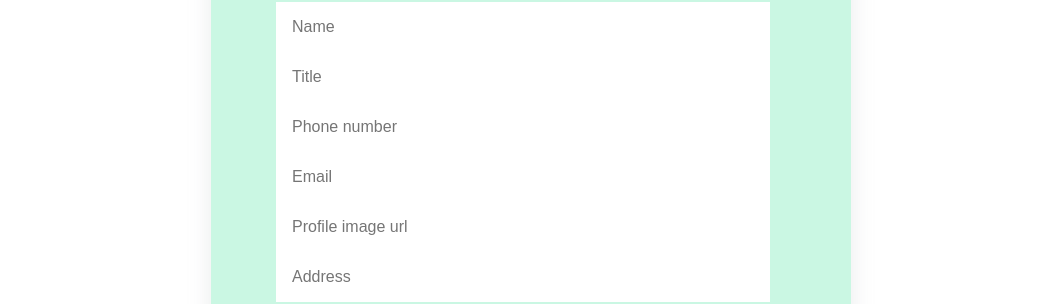
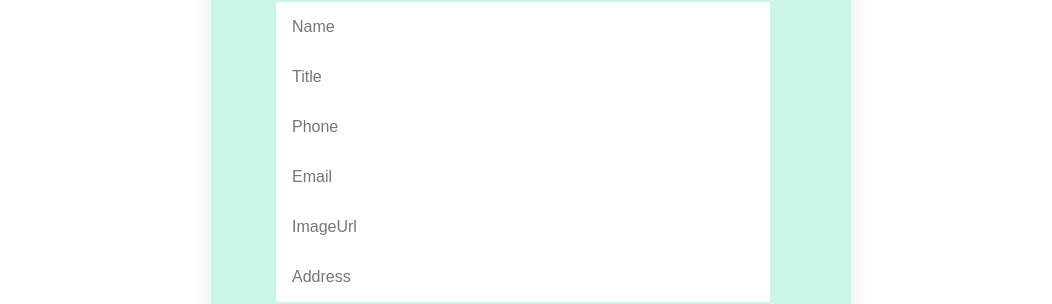
Before and after one commit to siduck/quickcv, a React (Create React App) app: page / in a window 1280 px wide. Shown: the part 229-533 px from the top of the page, without its empty margins (109-1161 px from the left). Built offline with nearby package versions, Linux system fonts and the light colour scheme.

Commit message:
refactor

```diff
--- a/src/components/Editor.js
+++ b/src/components/Editor.js
@@ -3,8 +3,16 @@ import React, { Component } from "react";
 
 import uniqid from "uniqid";
 
+import { personalData } from "../cvData";
+
 function Input(props) {
-  return <input type="text" placeholder={props.info} />;
+  return <input type="text" placeholder={props.info} onChange={fillData} />;
+}
+
+function fillData(e) {
+  let val = e.target.value;
+  personalData[e.target.placeholder] = val;
+  // console.log(personalData);
 }
 
 function PersonalInfo() {
@@ -14,10 +22,10 @@ function PersonalInfo() {
 
       <Input info="Name" />
       <Input info="Title" />
-      <Input info="Phone number" />
+      <Input info="Phone" />
       <Input info="Email" />
-      <Input info="Profile image url" />
-      <Input info="Address" style={{ background: "pink" }} />
+      <Input info="ImageUrl" />
+      <Input info="Address" />
 
       <h3>About me</h3>
       <Input info="Description" />
@@ -38,8 +46,6 @@ function SkillsList(props) {
   );
 }
 
-let skillsList = [];
-
 class Skills extends Component {
   constructor() {
     super();
@@ -54,21 +60,23 @@ class Skills extends Component {
     };
 
     this.addSkill = this.addSkill.bind(this);
-  }
-
-  addSkill() {
-    this.setState({
-      numberOfskills: this.state.numberOfskills + 1,
-    });
+    this.handleChange = this.handleChange.bind(this);
   }
 
   handleChange(e) {
     this.setState({
       skill: {
         desc: e.target.value,
-        percentage: "",
+        percentage: e.targe.value,
       },
     });
+  }
+  addSkill() {
+    this.setState({
+      numberOfskills: this.state.numberOfskills + 1,
+    });
+
+    alert(this.state.skill.desc);
   }
 
   render() {
--- /dev/null
+++ b/src/cvData.js
@@ -0,0 +1,11 @@
+export let personalData = {
+  Name: "",
+  Title: "",
+  Phone: "",
+  Email: "",
+  ImageUrl: "",
+  Address: "",
+  Description: "",
+};
+
+export let skillsList = [];
```
